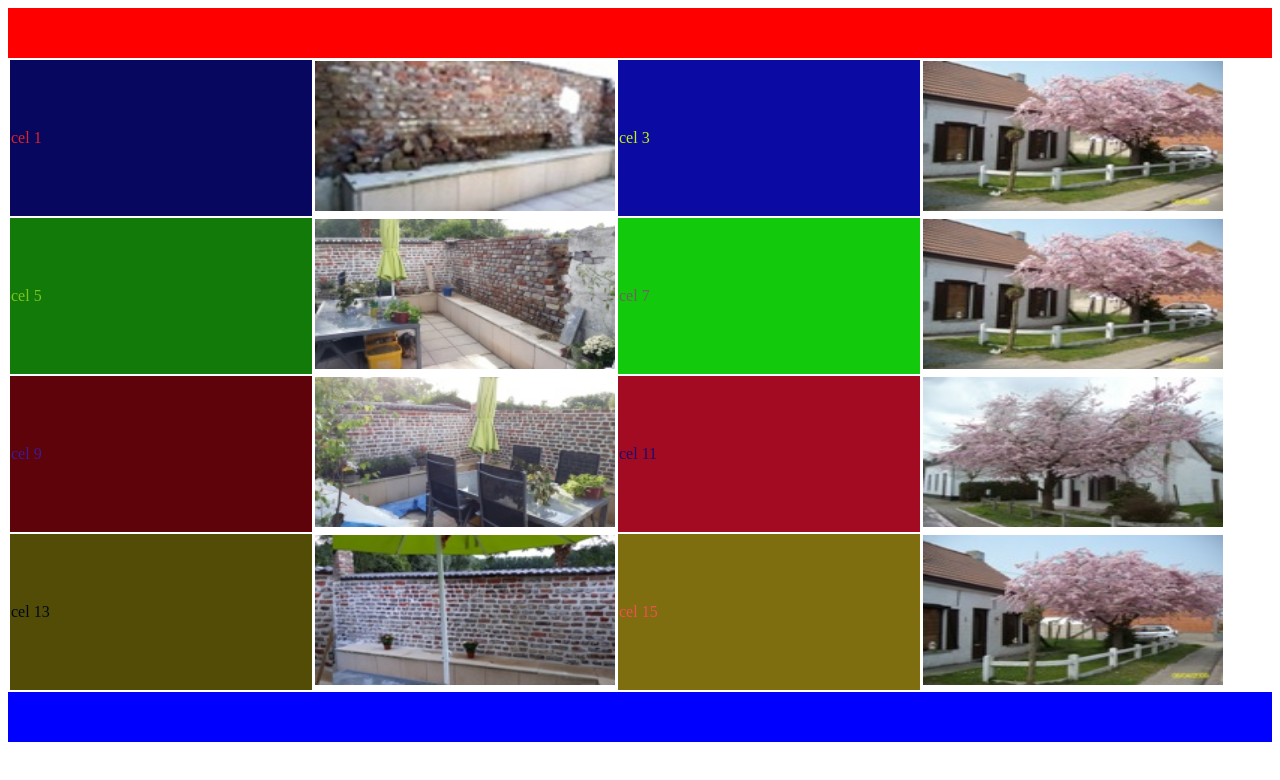
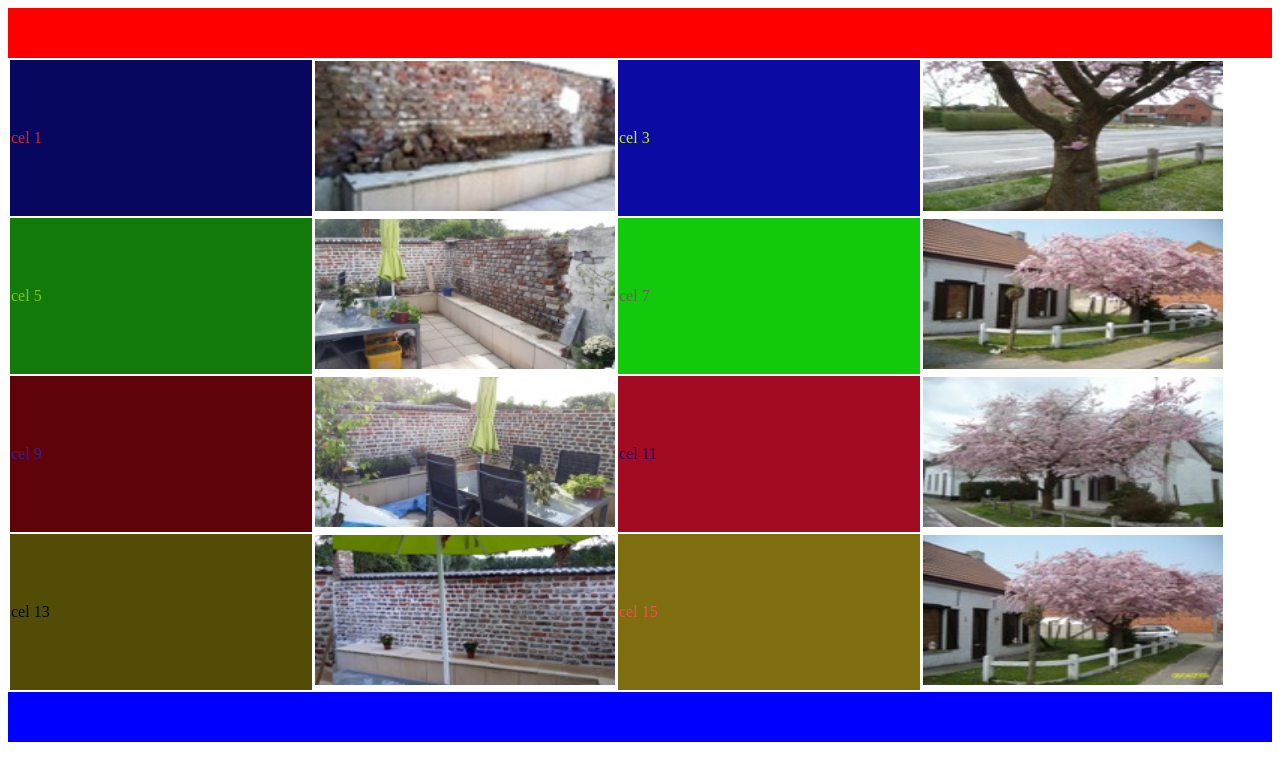
Before and after one commit to Denoele/Huiswerk--Les--9, a plain HTML site: page index.html in a window 1280 px wide. Drawn offline with Linux system fonts and the light colour scheme.

Commit message:
Update index.html

```diff
--- a/index.html
+++ b/index.html
@@ -12,7 +12,7 @@
         <td id="cel1">cel 1</td>
         <td><img id="cel2" src="Afbeeldingen/tuin.jpg" alt=""></td>
         <td id="cel3">cel 3</td>
-        <td><img id="cel8" src="Afbeeldingen/boom2.JPG" alt=""></td>
+        <td><img id="cel4" src="Afbeeldingen/boom.JPG" alt=""></td>
         </tr>
         <tr>
         <td id="cel5">cel 5</td>
```
